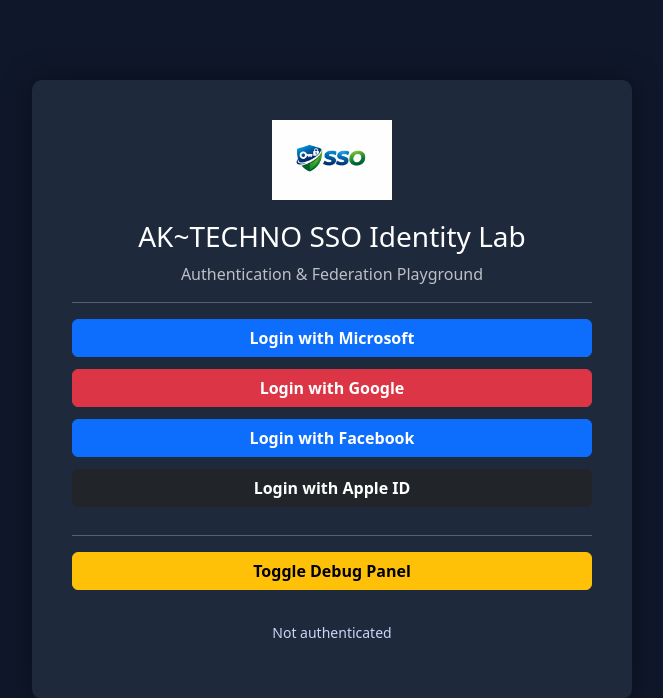
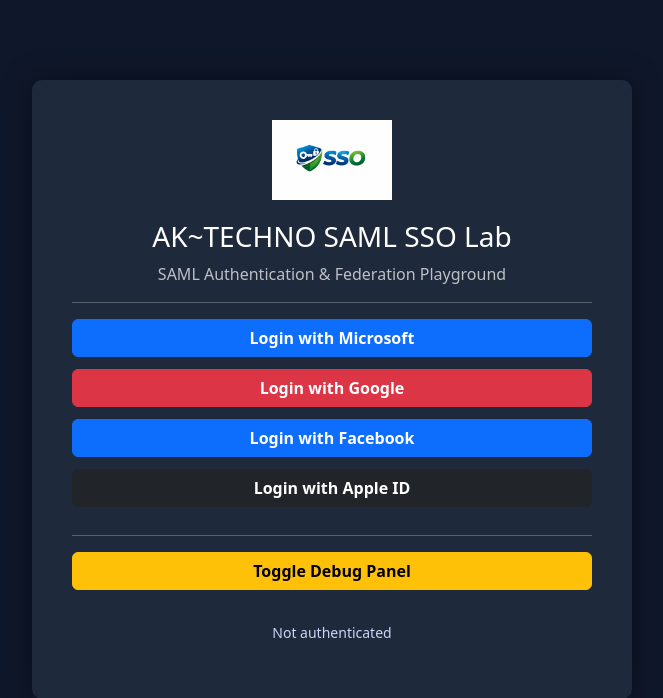
Before and after one commit to ak-wizzy/SAML-lab, a Flask app: page / in a window 1280 px wide. Shown: the top 698 px of the page, without its empty margins (308-971 px from the left). Run offline with Flask 3, Linux system fonts and the light colour scheme; parts of the project's set-up code (start-up, migrations or seed data) failed here and were passed over.

Commit message:
update to service name

```diff
--- a/app/templates/index.html
+++ b/app/templates/index.html
@@ -2,7 +2,7 @@
 <html>
 <head>
 
-<title>AK~TECHNO SSO Identity Lab</title>
+<title>AK~TECHNO SAML SSO Lab</title>
 
 <link rel="stylesheet"
 href="https://cdn.jsdelivr.net/npm/bootstrap@5.3.3/dist/css/bootstrap.min.css">
@@ -54,10 +54,10 @@ color:#cbd5f5;
 <!-- Logo placeholder -->
 <img src="/static/logo.png" class="logo">
 
-<h3>AK~TECHNO SSO Identity Lab</h3>
+<h3>AK~TECHNO SAML SSO Lab</h3>
 
 <p style="opacity:0.7;">
-Authentication & Federation Playground
+SAML Authentication & Federation Playground
 </p>
 
 <hr>
```
